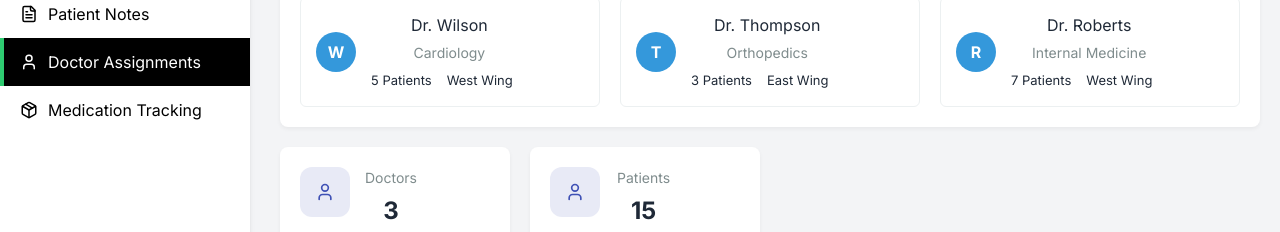
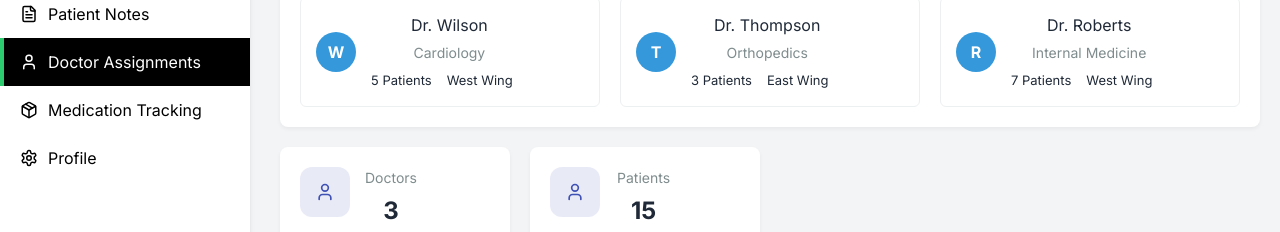
Before and after one commit to sridurgeshv/HMS, a React (Create React App) app in the folder hospital-management-system/frontend/: page /nurse/doctor-assignments in a window 1280 px wide. Shown: the part 174-406 px from the top of the page. Built offline with nearby package versions, Linux system fonts and the light colour scheme.

Commit message:
nurse-dashboard inprogress

```diff
--- a/hospital-management-system/frontend/src/pages/nurse/DoctorAssignments.js
+++ b/hospital-management-system/frontend/src/pages/nurse/DoctorAssignments.js
@@ -1,6 +1,6 @@
 import React, { useState, useEffect } from 'react';
 import { Link, useLocation } from 'react-router-dom';
-import { Calendar, Clock, User, Clipboard, FileText, Bell, Package } from 'lucide-react';
+import { Calendar, Clock, User, Clipboard, FileText, Bell, Package, Settings } from 'lucide-react';
 import './Dashboard.css';
 
 const DoctorAssignments = () => {
@@ -44,6 +44,9 @@ const DoctorAssignments = () => {
           </Link>
           <Link to="/nurse/medication-tracking" className={location.pathname === "/nurse/medication-tracking" ? "active" : ""}>
             <Package size={18} /> Medication Tracking
+          </Link>
+          <Link to="/nurse/profile" className={location.pathname === "/nurse/profile" ? "active" : ""}>
+            <Settings size={18} /> Profile
           </Link>
         </nav>
       </div>
--- a/hospital-management-system/frontend/src/pages/nurse/MedicationTracking.js
+++ b/hospital-management-system/frontend/src/pages/nurse/MedicationTracking.js
@@ -1,6 +1,6 @@
 import React, { useState, useEffect } from 'react';
 import { Link, useLocation } from 'react-router-dom';
-import { Calendar, Clock, User, Clipboard, FileText, Bell, Package } from 'lucide-react';
+import { Calendar, Clock, User, Clipboard, FileText, Bell, Package, Settings } from 'lucide-react';
 import './Dashboard.css';
 
 const MedicationTracking = () => {
@@ -45,6 +45,9 @@ const MedicationTracking = () => {
           </Link>
           <Link to="/nurse/medication-tracking" className={location.pathname === "/nurse/medication-tracking" ? "active" : ""}>
             <Package size={18} /> Medication Tracking
+          </Link>
+          <Link to="/nurse/profile" className={location.pathname === "/nurse/profile" ? "active" : ""}>
+            <Settings size={18} /> Profile
           </Link>
         </nav>
       </div>
--- a/hospital-management-system/frontend/src/pages/nurse/PatientNotes.js
+++ b/hospital-management-system/frontend/src/pages/nurse/PatientNotes.js
@@ -1,6 +1,6 @@
 import React, { useState, useEffect } from 'react';
 import { Link, useLocation } from 'react-router-dom';
-import { Calendar, Clock, User, Clipboard, FileText, Bell, Package } from 'lucide-react';
+import { Calendar, Clock, User, Clipboard, FileText, Bell, Package, Settings } from 'lucide-react';
 import './Dashboard.css';
 
 const PatientNotes = () => {
@@ -44,6 +44,9 @@ const PatientNotes = () => {
           </Link>
           <Link to="/nurse/medication-tracking" className={location.pathname === "/nurse/medication-tracking" ? "active" : ""}>
             <Package size={18} /> Medication Tracking
+          </Link>
+          <Link to="/nurse/profile" className={location.pathname === "/nurse/profile" ? "active" : ""}>
+            <Settings size={18} /> Profile
           </Link>
         </nav>
       </div>
```
